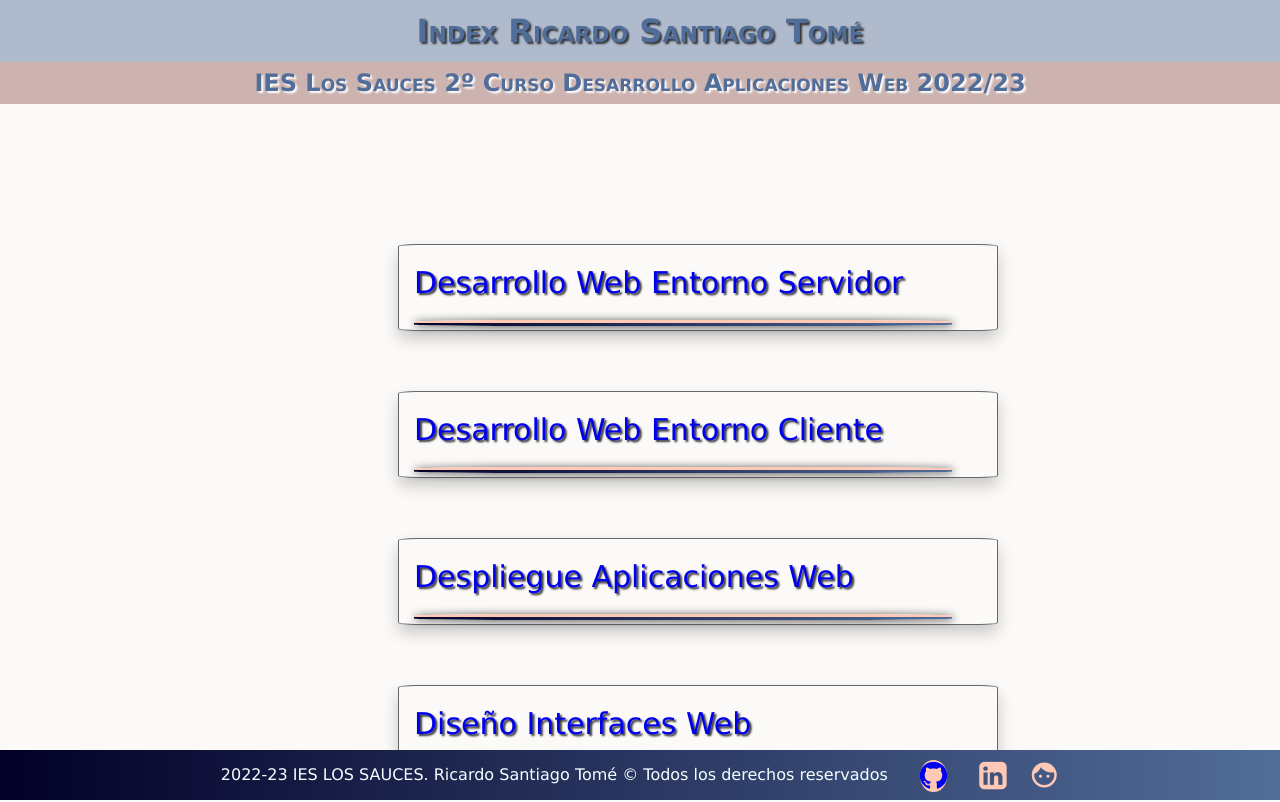
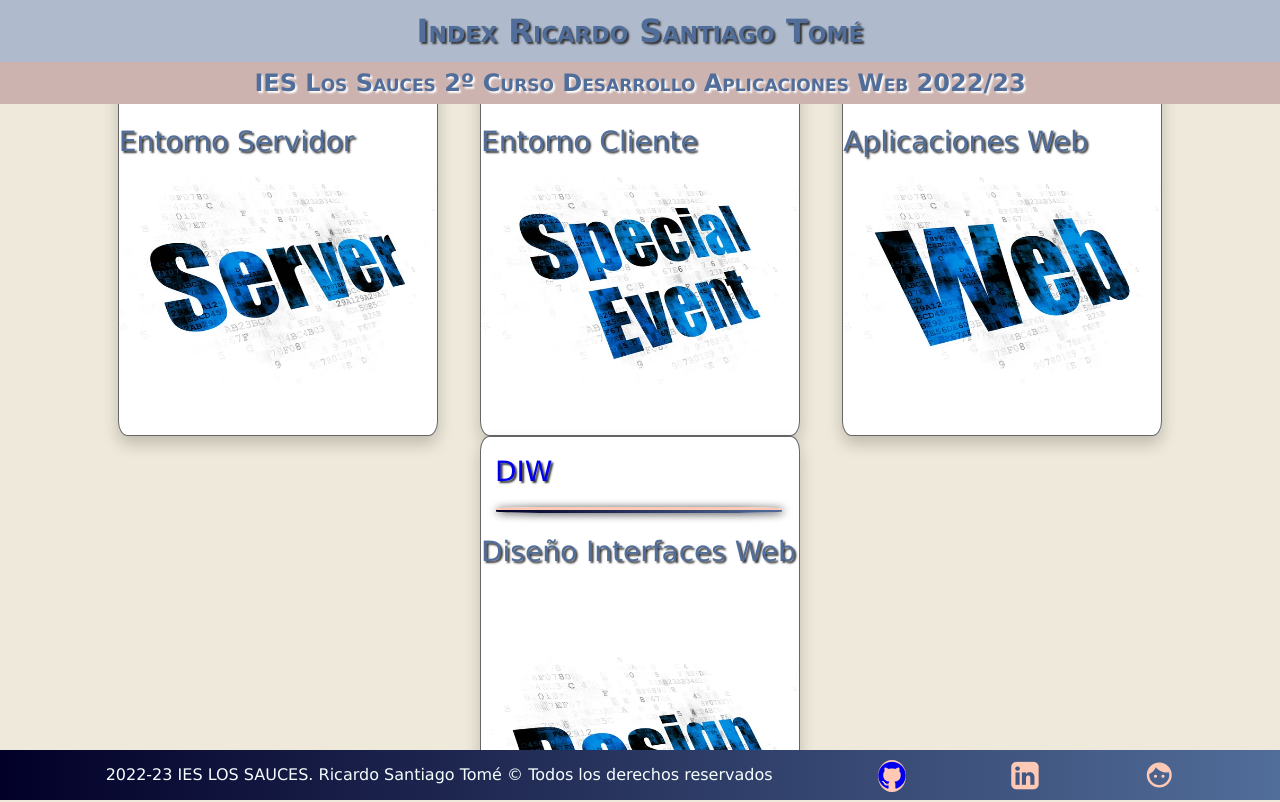
Before and after one commit to RicardoSantom/208proyectoDAW, a plain HTML site: page index.html in a window 1280 px wide. Drawn offline with Linux system fonts and the light colour scheme.

Commit message:
Actualización estilos index.html

```diff
--- a/index.html
+++ b/index.html
@@ -19,20 +19,30 @@
             <h2>IES Los Sauces 2º Curso Desarrollo Aplicaciones Web 2022/23</h2>
         </header>
         <main>
-        <div id="primero">
-            <div id="div-enlaces">
+            <!--<div id="div-enlaces">-->
                 <ul class="enlaces">
-                    <li><a href="208DWESproyectoDWES/index.php" title="Enlace a módulo Desarrollo Web Entorno Servidor">Desarrollo Web Entorno Servidor</a><hr></li>
-                    <li><a href="208DWECproyectoDWEC/indexDWEC.html" title="Enlace a módulo Desarrollo Web Entorno Cliente">Desarrollo Web Entorno Cliente</a><hr></li>
-                    <li><a href="208DAWproyectoDAW/index.html" title="Enlace a módulo Despliegue Aplicaciones Web">Despliegue Aplicaciones Web</a><hr></li>
-                    <li><a href="enconstruccion.html" title="Enlace a Diseño a módulo Interfaces Web">Diseño Interfaces Web</a><hr></li>
+                    <li><a href="208DWESproyectoDWES/index.php" title="Enlace a módulo Desarrollo Web Entorno Servidor">DWES</a><hr>
+                        <p>Desarrollo Web en Entorno Servidor</p>
+                        <img src="/webroot/images/server.jpg" alt="DWES" width="318" height="210"></li>
+                    <li><a href="208DWECproyectoDWEC/indexDWEC.html" title="Enlace a módulo Desarrollo Web Entorno Cliente">DWEC</a><hr>
+                        <p>Desarrollo Web Entorno Cliente</p>
+                        <img src="/webroot/images/event.jpg" alt="DWES" width="318" height="210">
+                    </li>
+                    <li><a href="208DAWproyectoDAW/index.html" title="Enlace a módulo Despliegue Aplicaciones Web">DAW</a><hr>
+                        <p>Despliegue Aplicaciones Web</p>
+                        <img src="/webroot/images/web.webp" alt="DWES" width="318" height="210">
+                    </li>
+                    <li><a href="enconstruccion.html" title="Enlace a módulo Diseño Interfaces Web">DIW</a><hr>
+                        <p>Diseño Interfaces Web</p>
+                        <br>
+                        <img src="/webroot/images/design.jpg" alt="DWES" width="318" height="210">
+                    </li>
                 </ul>
-            </div>
-        </div>
+            <!--</div>-->
         </main>
         <footer>
             <p>2022-23  IES LOS SAUCES. Ricardo Santiago Tomé © Todos los derechos reservados</p>
-            <a href="https://github.com/RicardoSantom" target="blank"  class="enlaces" id="github" title="RicardoSantom en GitHub"></a>
+            <a href="https://github.com/RicardoSantom" target="blank" id="github" title="RicardoSantom en GitHub"></a>
             <a href="https://www.linkedin.com/in/ricardo-santiago-tom%C3%A9/" id="linkedin" title="Ricardo Santiago Tomé en Linkedim" target="_blank"></a>
             <a href="doc/curriculumRicardo.pdf" class="material-icons" title="Curriculum Vitae Ricardo Santiago Tomé" target="_blank" id="curriculum"><span class="material-icons md-18">face</span></a>
         </footer>
--- a/webroot/css/estilos.css
+++ b/webroot/css/estilos.css
@@ -6,16 +6,19 @@
 }
 html, body {
     height: 100%;
+    width: 100vw;
+    overflow-x: hidden;
 }
 body{
-    height: 100%;
-    background-color: #fbfaf8;
+    background-color: #EEE9DA;
 }
 header{
     height: 6em;
     position: sticky;
     top: 0px;
     font-variant-caps: small-caps;
+    z-index: 10;
+    width: 100%;
 }
 h1{
     text-align: center;
@@ -31,17 +34,42 @@ h2{
     line-height: 1.75em;
     text-shadow: 2px 2px 2px white;
 }
-#primero{
-    display: grid;
-    position: absolute;
-    left: 27.5%;
-    vertical-align: middle;
-}
-#div-enlaces{
-    width: 75%;
+main{
+    width: 98%;
+    height: 85%;
+    max-height: 3000px;
     position: relative;
     display: flex;
-    top: 20%;
+    justify-content: center;
+    align-items: center;
+    margin: 0 auto;
+}
+img{
+    justify-content: center;
+    align-items: center;
+    background-repeat:no-repeat;
+    background-size: cover;
+    margin: 0 auto;
+    text-align: center;
+}
+/*#div-enlaces{
+    width: 100%;
+    height: 100%;
+    display: flex;
+    align-items: center;
+    position: relative;
+}*/
+.enlaces{
+    position: absolute;
+    margin: 0 auto;
+    width: 90%;
+    max-height: 200vh;
+    display: flex;
+    justify-items: center;
+    align-items: center;
+    justify-content: space-evenly;
+    align-content: center;
+    flex-wrap: wrap;
 }
 hr {
     background-color: #FFC9B5;
@@ -60,25 +88,20 @@ hr {
     box-shadow:1px 1px 8px #333;
     border-radius: 25%;
 }
-ul{
-    position: relative;
-    float: right;
-    margin-left: 1em;
-}
-ul li{
+ul > li{
     text-decoration: none;
     list-style: none;
-    font-size: 30px;
+    font-size: 28px;
     color: #516D99;
     border: 1px #666666 solid;
     border-radius: 3%;
     box-shadow: 0px 8px 16px 0px rgba(0,0,0,0.2);
-    margin: 1em;
+    /*margin: 1em;*/
     line-height: 2.5em;
-    width: 20em;
+    height: 30rem;
+    max-width: 20rem;
     text-shadow: 2px 2px 2px #333;
-    left: 5%;
-    display: inline-grid;
+    background-color: #ffffff;
 }
 ul li:hover{
     background: linear-gradient(to top, #ccc,#fff );
@@ -89,6 +112,7 @@ ul li:hover{
     margin-left: 0.5em;
 }
 #github,#linkedin,#curriculum{
+    clear: both;
     text-decoration: none;
 }
 #github:before{
@@ -120,18 +144,18 @@ ul li:hover{
     color: #FFC9B5;
     font-size: 30px;
     padding-top: 10px;
-    padding-left: 0.75em;
 }
 #github,#linkedin{
-    padding-left: 2em;
     padding-top: 10px;
 }
 footer p{
     padding-top: 15px;
 }
 footer{
+    clear: both;
     height: 50px;
     position:fixed;
+    justify-content: space-evenly;
     display: flex;
     float: left;
     bottom: 0;
@@ -142,7 +166,6 @@ footer{
     text-align: center;
     background-color: #516D99;
     z-index: 2;
-    justify-content: center;
     color:#F5FEFF;
     background: rgb(2,0,40);
     background: linear-gradient(90deg, rgba(2,0,40,1) 0%, rgba(81,109,153,1) 100%, rgba(251,250,248,1) 100%);
```
Also changed, not shown: webroot/images/404error.svg.svg (deleted), webroot/images/css.webp (added), webroot/images/design.jpg (added), webroot/images/dwes.jpg (added), webroot/images/event.jpg (added), webroot/images/hosting.jpg (added), webroot/images/javascript.jpg (added), webroot/images/js.jpg (added), webroot/images/js.webp (added), webroot/images/js1.jpg (added), webroot/images/server.jpg (added), webroot/images/web.webp (added), webroot/images/webdev.jpg (added).
